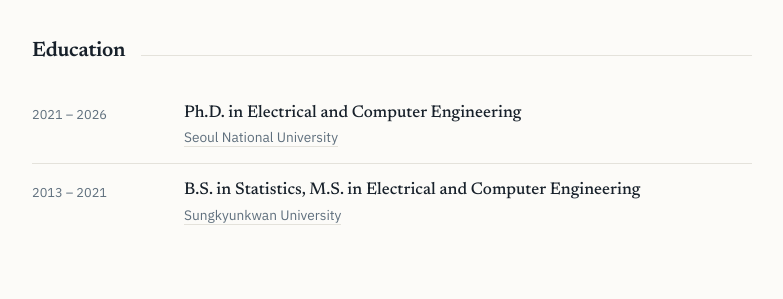
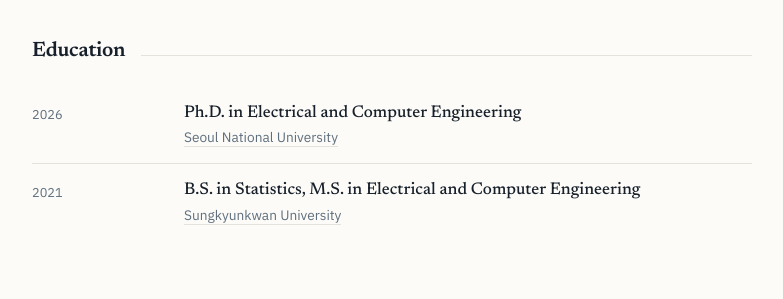
Before and after one commit to jaeseokbyun/jaeseokbyun.github.io, a Jekyll site: the page built from index.html, in a window 1280 px wide and 900 px high, scrolled down 1562 px. Shown: the part 154-453 px from the top of the window, without its empty margins (248-1031 px from the left). Built offline with Jekyll 4.4.1, drawn with Linux system fonts in a browser that asks for light colours.

Commit message:
Show only graduation year in education
Co-Authored-By: Claude Opus 5 (1M context) <noreply@anthropic.com>

```diff
--- a/_data/cv.yml
+++ b/_data/cv.yml
@@ -1,11 +1,11 @@
 # 학력 / 경력 / 수상 / 학회 활동. period가 왼쪽 기둥에 표시됩니다.
 
 education:
-  - period: "2021 – 2026"
+  - period: "2026"
     degree: Ph.D. in Electrical and Computer Engineering
     org: Seoul National University
     url: https://www.snu.ac.kr
-  - period: "2013 – 2021"
+  - period: "2021"
     degree: B.S. in Statistics, M.S. in Electrical and Computer Engineering
     org: Sungkyunkwan University
     url: https://www.skku.edu/skku/index.do
```
